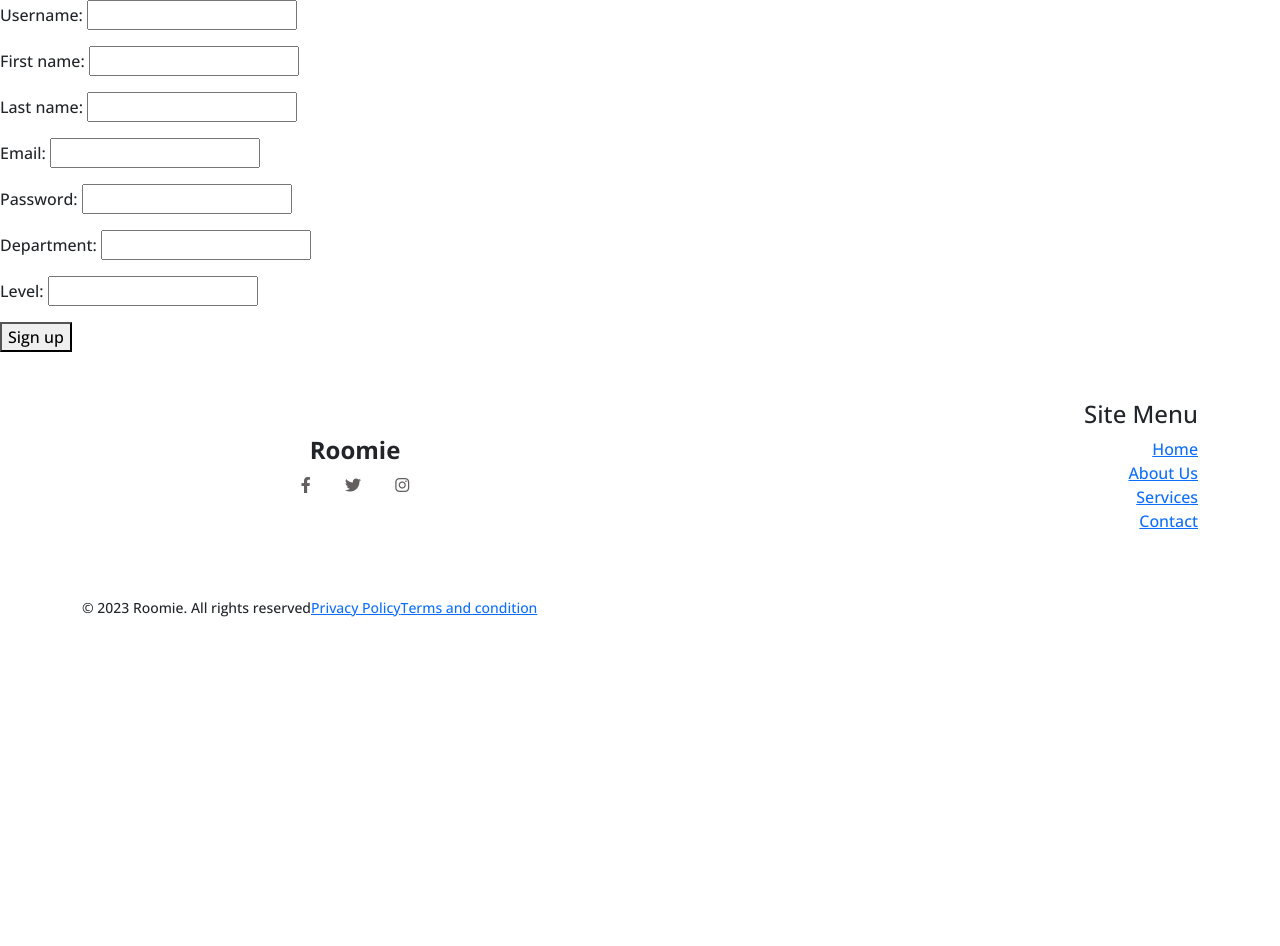
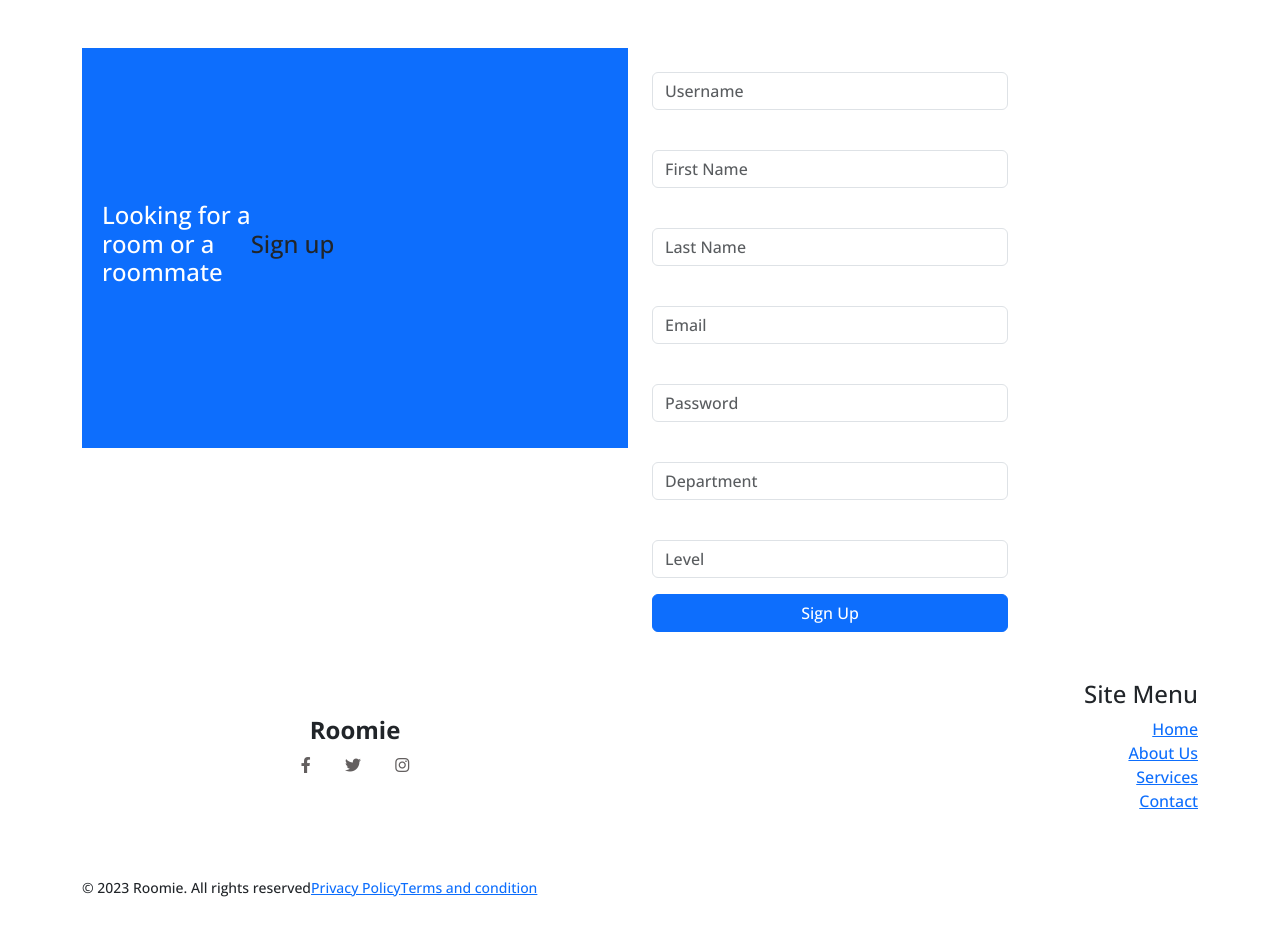
Before and after one commit to doingSigns/roomie, a Django app: page /web/signup/ in a window 1280 px wide. Shown: the part 62-1008 px from the top of the page. Before the commit the page ends 679 px from the top, so only its background shows below. Run offline with Django 4.2, Linux system fonts and the light colour scheme; some libraries are stand-ins or nearby versions.

Commit message:
Brief Update

```diff
--- a/web/forms.py
+++ b/web/forms.py
@@ -4,13 +4,25 @@ from django import forms
 
 
 class StudentSignUpForm(forms.Form):
-    username = forms.CharField()
-    first_name = forms.CharField()
-    last_name = forms.CharField()
-    email = forms.EmailField()
-    password = forms.CharField(widget=forms.PasswordInput)
-    department = forms.CharField()
-    level = forms.CharField()
+    def __init__(self, *args, **kwargs):
+        super(StudentSignUpForm, self).__init__(*args, **kwargs)
+
+        for key, field in self.fields.items():
+            field.label = ""
+
+    username = forms.CharField(widget=forms.TextInput(
+    attrs={'placeholder': 'Username'}))
+    first_name = forms.CharField(widget=forms.TextInput(
+    attrs={'placeholder': 'First Name'}))
+    last_name = forms.CharField(widget=forms.TextInput(
+    attrs={'placeholder': 'Last Name'}))
+    email = forms.EmailField(widget=forms.EmailInput(
+    attrs={'placeholder': 'Email'}))
+    password = forms.CharField(widget=forms.PasswordInput(attrs={'placeholder': 'Password'}))
+    department = forms.CharField(widget=forms.TextInput(
+    attrs={'placeholder': 'Department'}))
+    level = forms.CharField(widget=forms.TextInput(
+    attrs={'placeholder': 'Level'}))
 
 
 class UserLoginForm(AuthenticationForm):
--- a/web/templates/web/signup.html
+++ b/web/templates/web/signup.html
@@ -1,9 +1,30 @@
 {% extends 'base.html' %}
+{% load django_bootstrap5 %}
 
 {% block content %}
-<form method="post">
-    {% csrf_token %}
-    {{ form.as_p }}
-    <button type="submit">Sign up</button>
-  </form>
-  {% endblock %}
+<div class="container d-flex flex-column justify-content-center mt-5">
+  <div class="row">
+    <div class="col-md-6">
+      <div class="login-text-box d-flex align-items-center bg-primary">
+        <div class="text">
+          <h4>Looking for a <br /> room or a <br />roommate</h4>
+        </div>
+        <div class="title order-md-last">
+            <h4>Sign up</h4>
+        </div>
+      </div>
+    </div>
+    <div class="col-md-4 d-flex flex-column justify-content-center">
+      <form method="post">
+        {% csrf_token %}
+        {% bootstrap_form form %}
+        <div class="d-grid">
+          <button id="submit" type="submit" class="btn btn-primary">Sign Up</button>
+        </div>
+      </form>
+    </div>
+  </div>
+
+</div>
+
+{% endblock %}
```
